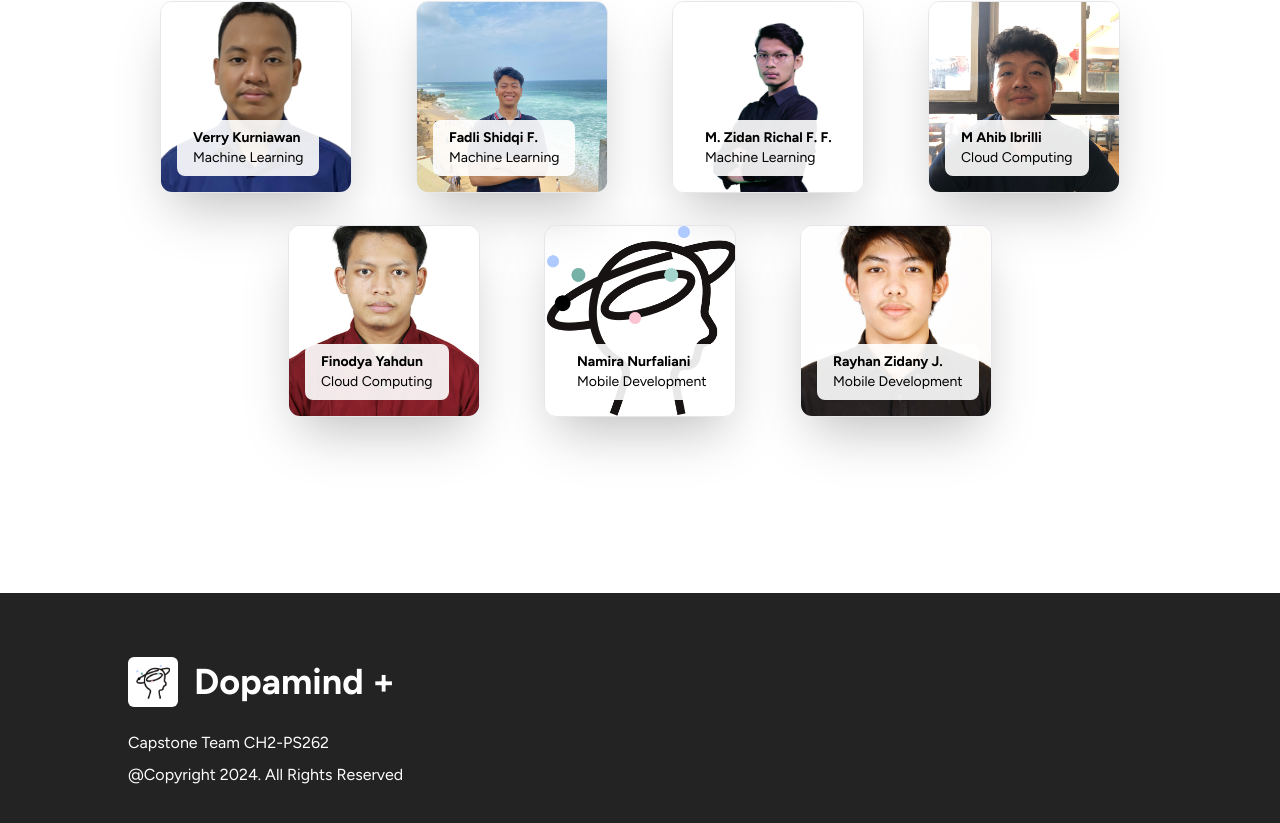
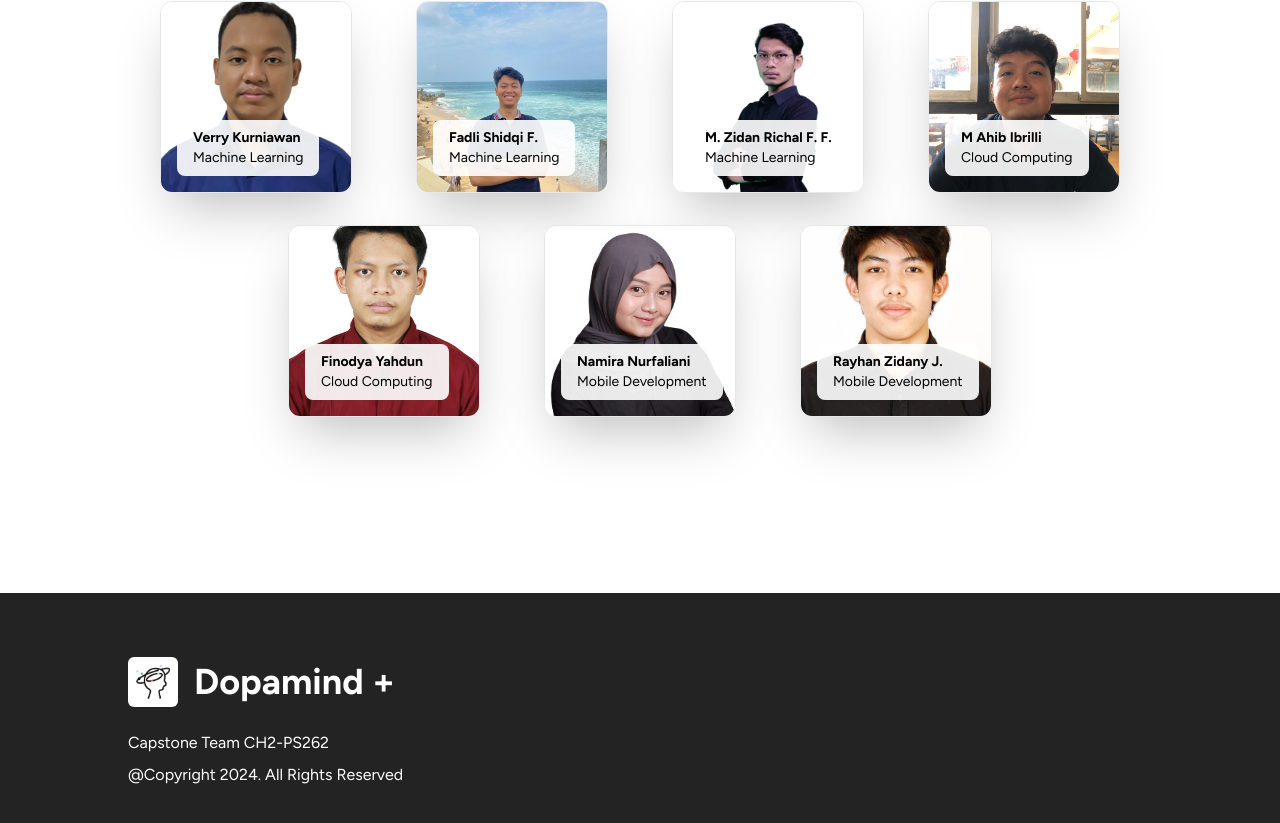
Before and after one commit to Brilliahib/dopamind, a Next.js app: page / in a window 1280 px wide. Shown: the part 3390-4213 px from the top of the page. Built offline with nearby package versions, Linux system fonts and the light colour scheme.

Commit message:
chore: update our team to complete

```diff
--- a/components/organism/home/OurTeam.tsx
+++ b/components/organism/home/OurTeam.tsx
@@ -27,7 +27,7 @@ const profiles = [
     profession: "Cloud Computing",
   },
   {
-    imageSrc: "/images/logo.png",
+    imageSrc: "/images/namira.jpeg",
     name: "Namira Nurfaliani",
     profession: "Mobile Development",
   },
```
Also changed, not shown: public/images/namira.jpeg (added).
